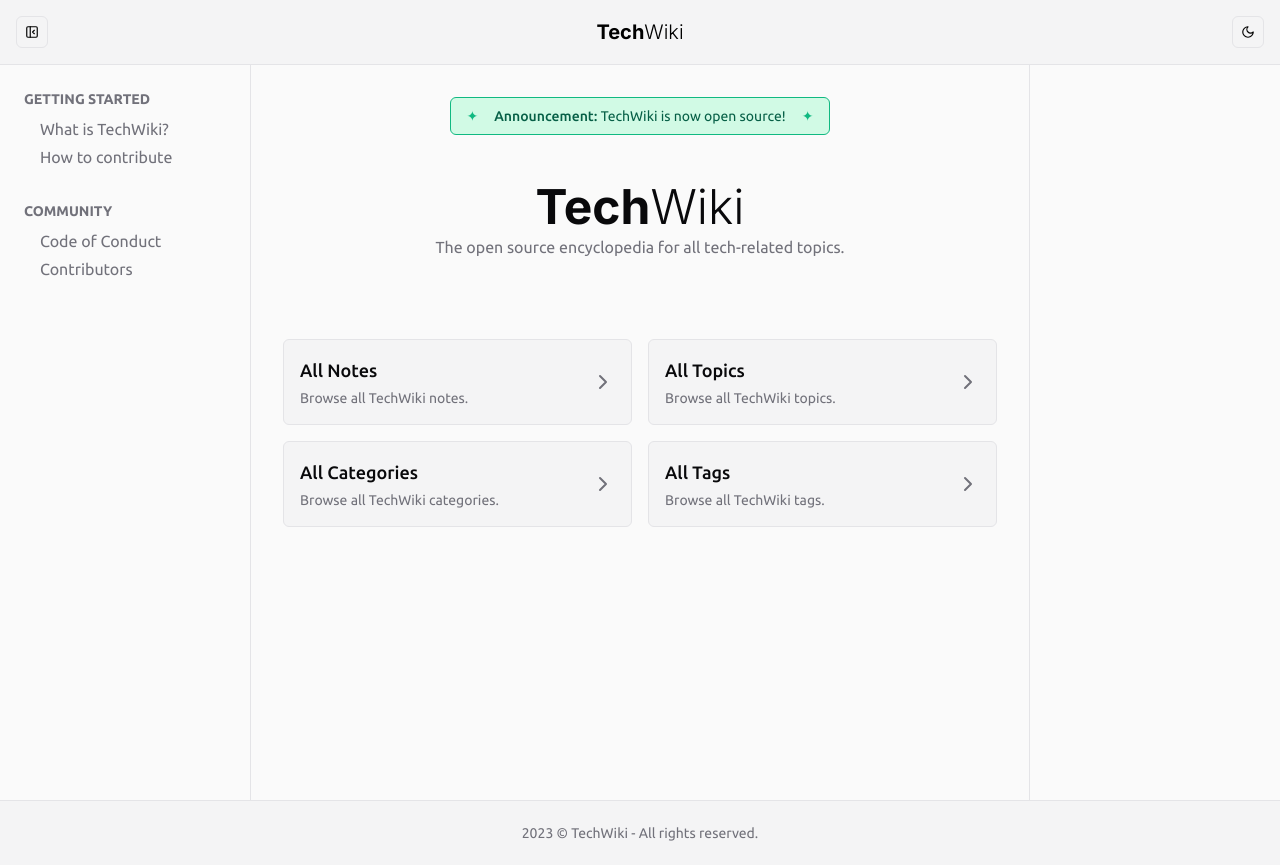
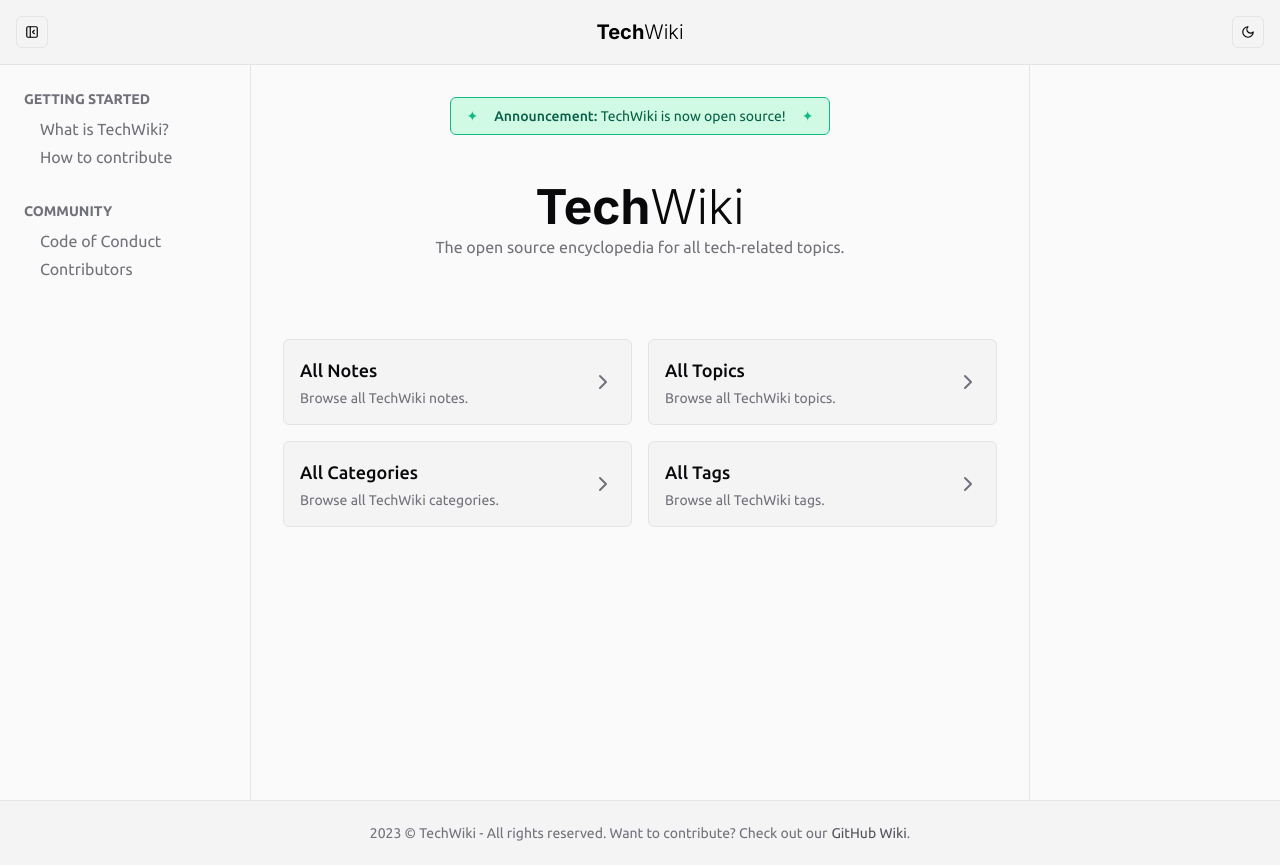
Before and after one commit to gelzinn/techwiki, a Next.js app: page / in a window 1280 px wide. Built offline with nearby package versions, Linux system fonts and the light colour scheme.

Commit message:
feat: add GitHub Wiki link to footer

```diff
--- a/app/components/footer.tsx
+++ b/app/components/footer.tsx
@@ -7,7 +7,16 @@ export const Footer = () => {
     <footer className="sticky top-0 z-50 mx-auto flex items-center justify-center overflow-hidden border-t border-zinc-200 bg-zinc-100 text-black dark:border-zinc-900 dark:bg-black dark:text-zinc-50">
       <div className="relative flex h-16 w-full max-w-screen-full-hd items-center justify-center p-4">
         <span className="flex items-center justify-center text-center text-sm text-zinc-500 dark:text-zinc-400">
-          {currentYear} © TechWiki - All rights reserved.
+          {currentYear} © TechWiki - All rights reserved. Want to contribute?
+          Check out our
+          <a
+            target="_blank"
+            href="https://github.com/gelzinn/techwiki/wiki"
+            className="ml-1 text-zinc-600 dark:text-zinc-300 hover:underline"
+          >
+            GitHub Wiki
+          </a>
+          .
         </span>
       </div>
     </footer>
```
